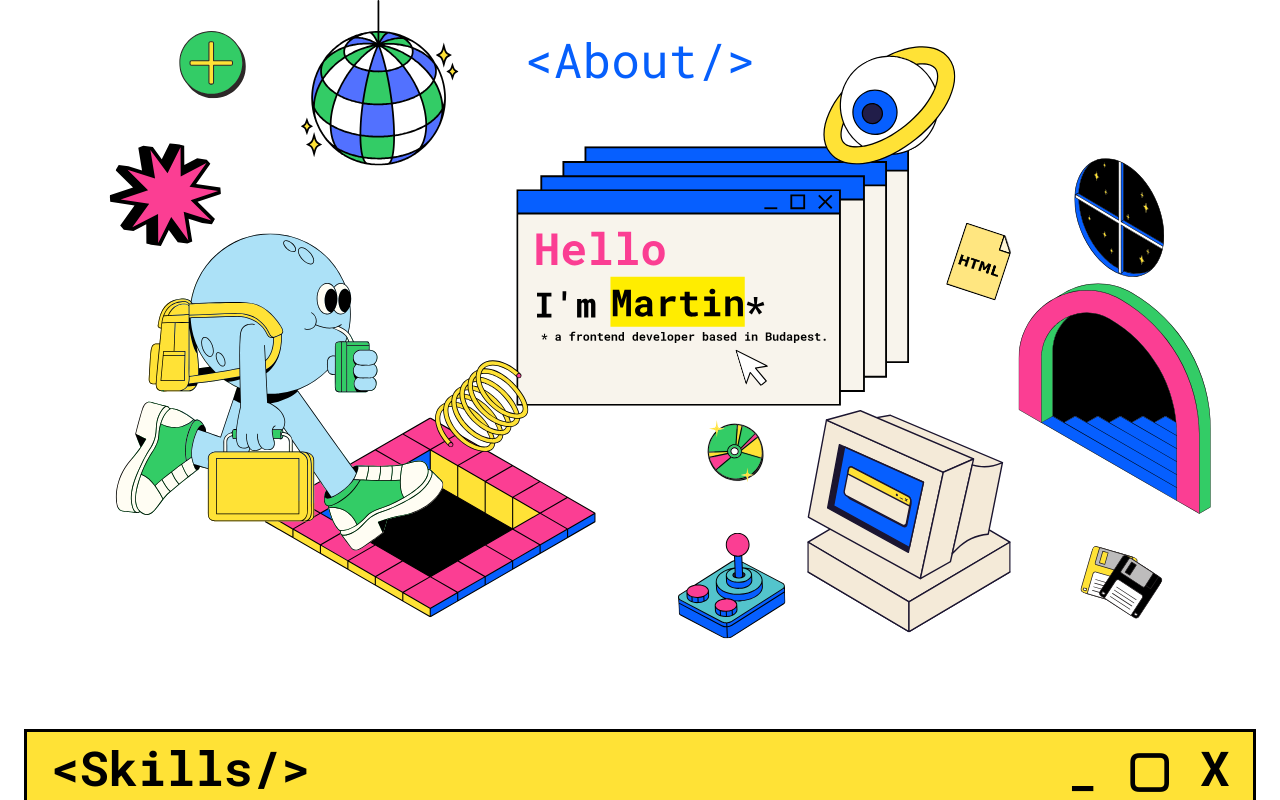
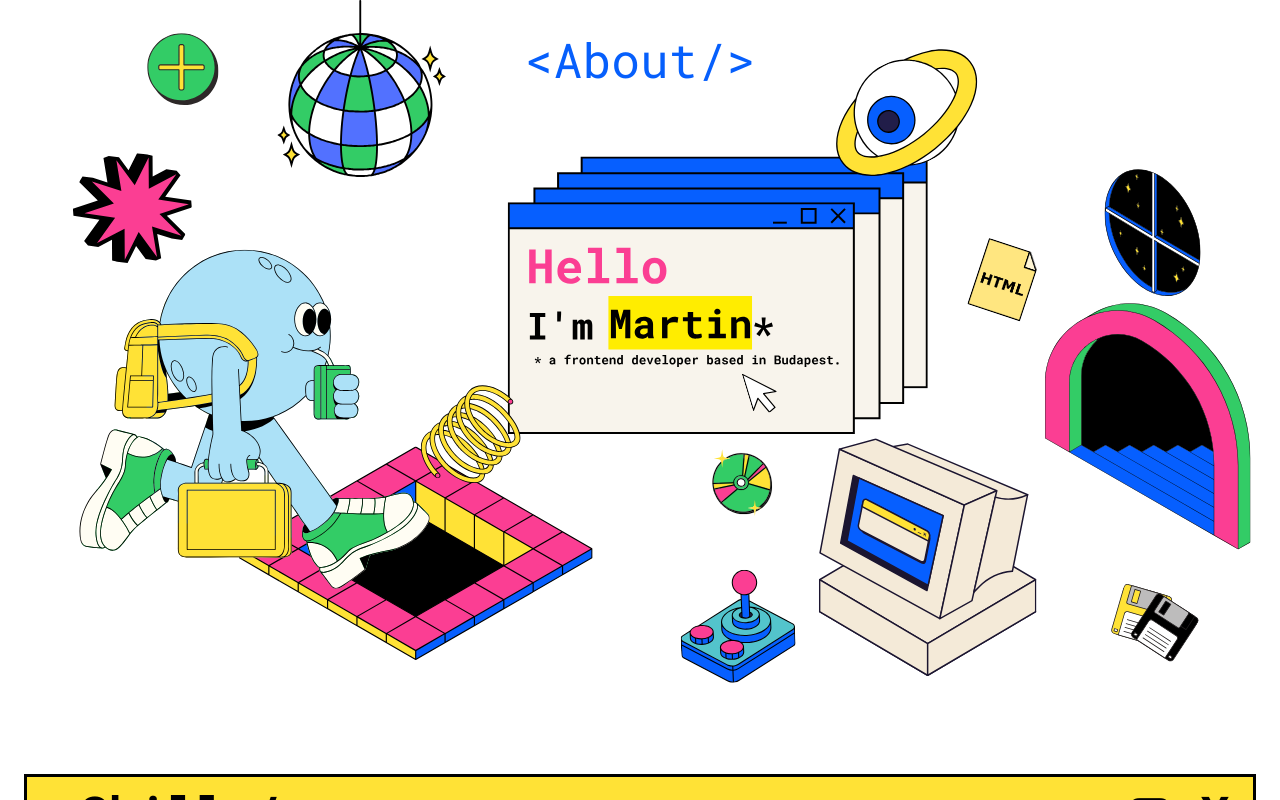
Before and after one commit to sagimartin/portfolio, a React (Vite) app in the folder Portfolio/: page / in a window 1280 px wide. Shown: the top 800 px of the page. Built offline with nearby package versions, Linux system fonts and the light colour scheme.

Commit message:
Fix Navbar margin

```diff
--- a/Portfolio/src/components/navbar/Navbar.css
+++ b/Portfolio/src/components/navbar/Navbar.css
@@ -27,6 +27,6 @@ h3:hover {
 }
 
 img {
-  max-width: 90vw;
-  height: auto;
+  width: 100%;
+  margin: 0 auto;
 }
```
